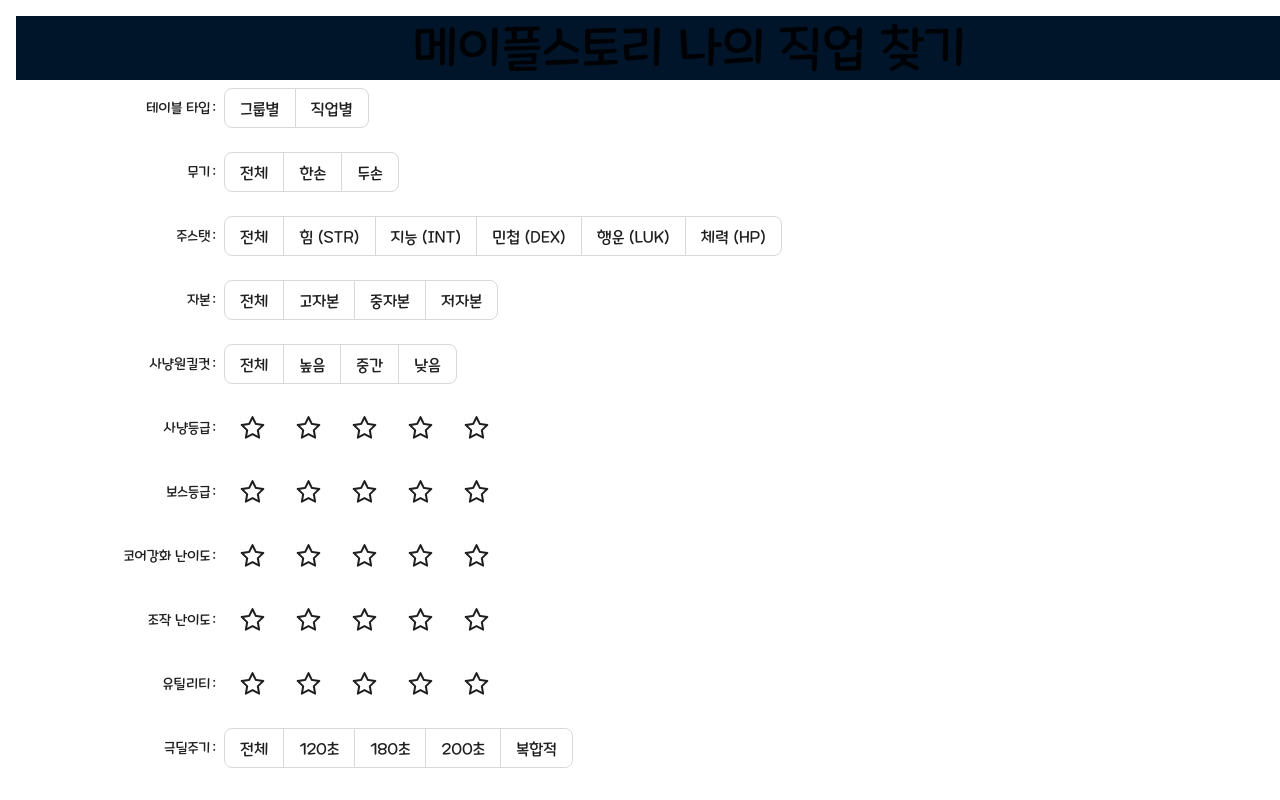
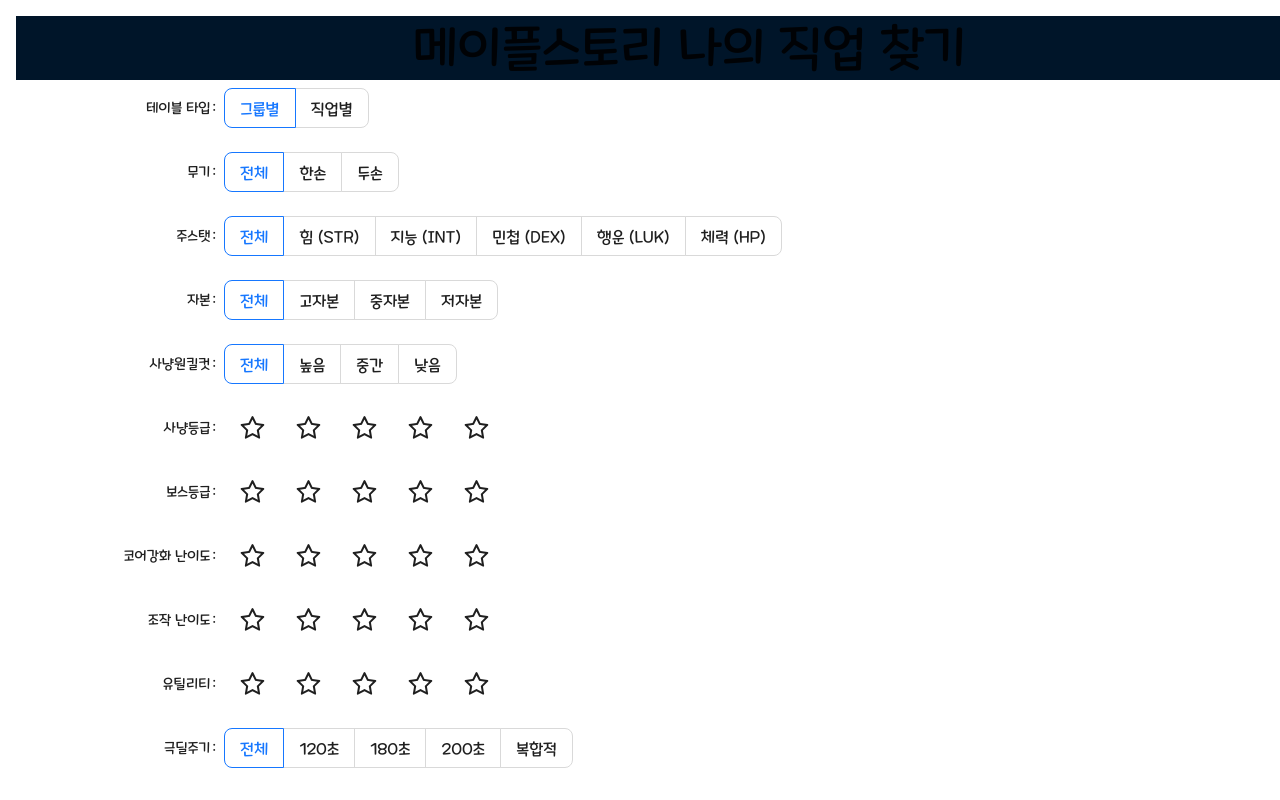
Before and after one commit to Aboa123/maple-home, a React (Create React App) app: page / in a window 1280 px wide. Shown: the top 800 px of the page. Built offline with nearby package versions, Linux system fonts and the light colour scheme.

Commit message:
fix: 초기 데이터 세팅

```diff
--- a/src/view/main/index.tsx
+++ b/src/view/main/index.tsx
@@ -162,6 +162,19 @@
             span: 4,
           }}
           size={"large"}
+          initialValues={{
+            jobTable: tableType,
+            weapon,
+            stat,
+            pay,
+            oneKill,
+            hunt,
+            boss,
+            core,
+            difficulty,
+            utili,
+            damageTime,
+          }}
         >
           <Form.Item label="테이블 타입" name="jobTable">
             <Radio.Group value={tableType}>
```
